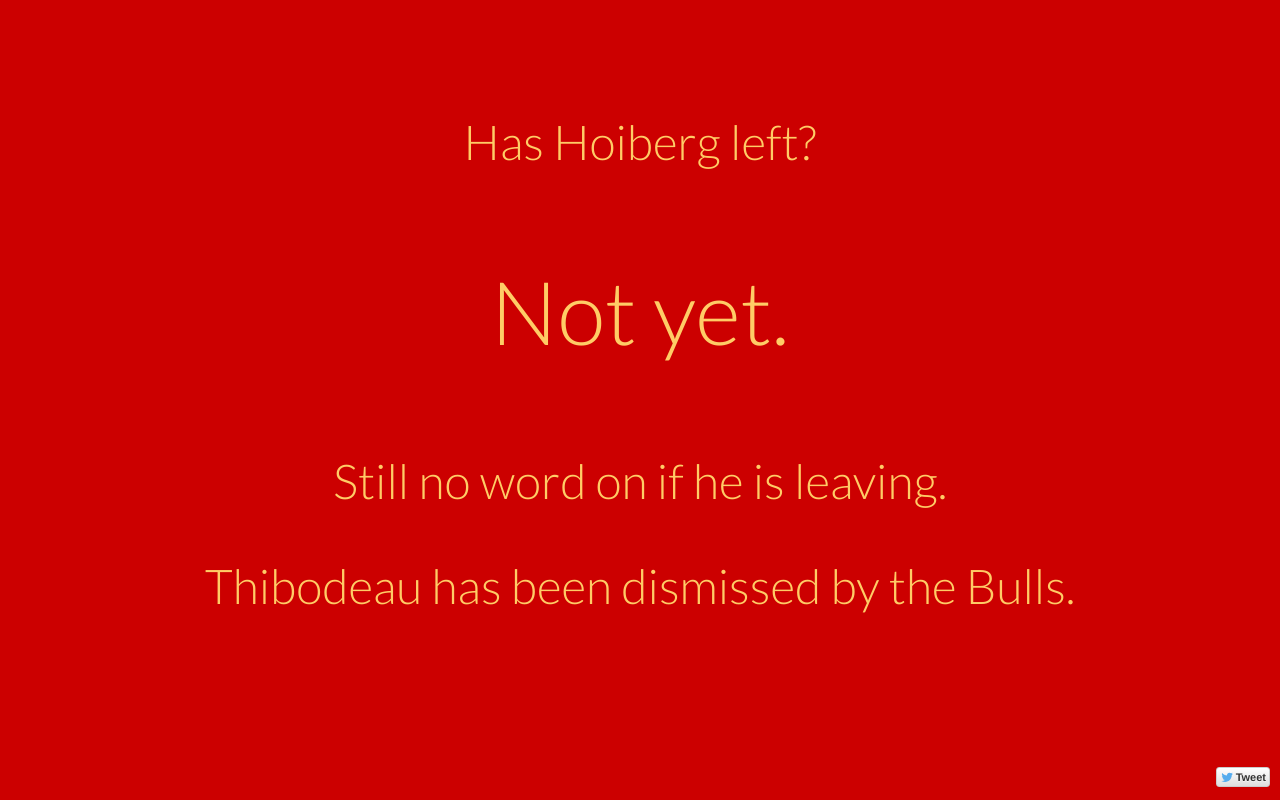
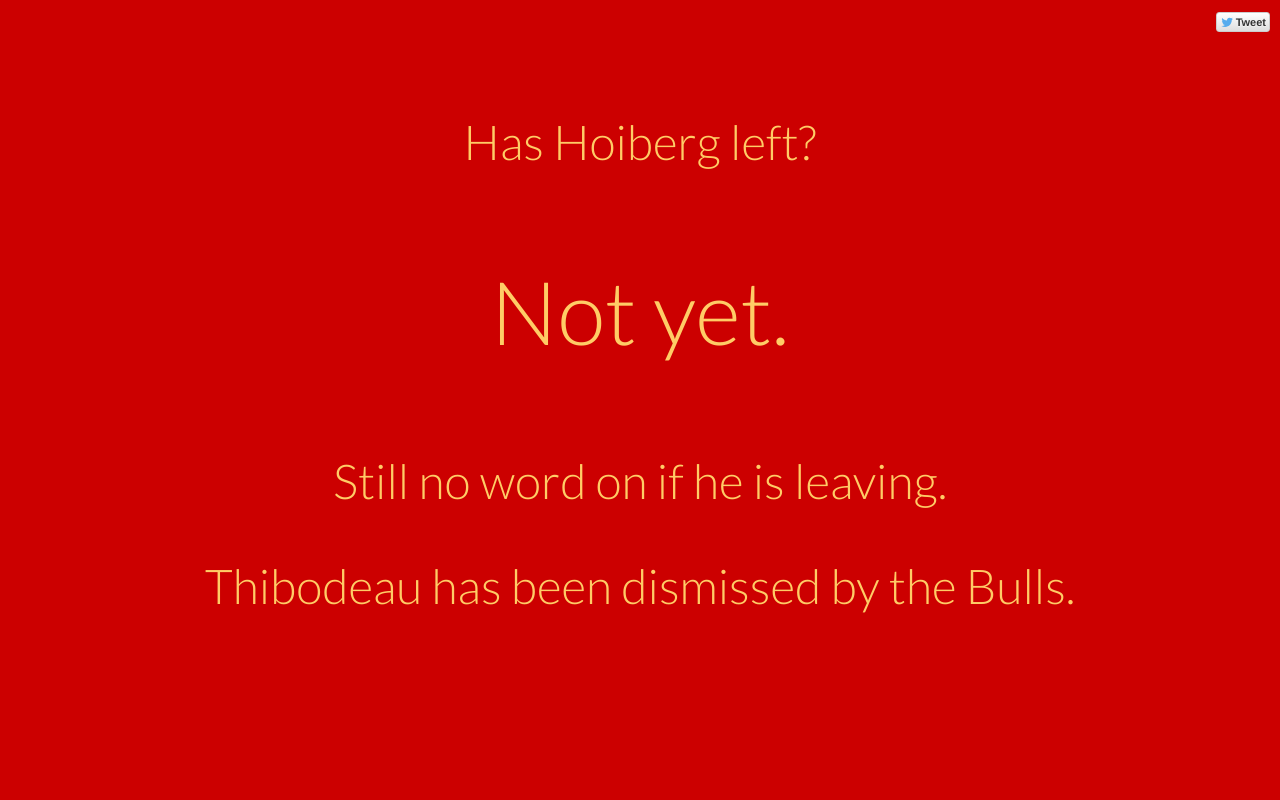
Before and after one commit to mpdavis/hoiberg, a Flask app: page / in a window 1280 px wide. Run offline with Flask 2, Linux system fonts and the light colour scheme; some libraries are stand-ins or nearby versions.

Commit message:
move social up top

```diff
--- a/templates/index.html
+++ b/templates/index.html
@@ -1,3 +1,4 @@
+
 
 <!DOCTYPE html>
 <html lang="en">
@@ -27,22 +28,6 @@
               width: 100%;
             }
 
-            .page-wrap {
-              min-height: 100%;
-              margin-bottom: -35px;
-            }
-
-            .page-wrap:after {
-              content: "";
-              display: block;
-            }
-
-            .site-footer, .page-wrap:after {
-              height: 35px;
-              text-align: right;
-              margin-right: 10px;
-            }
-
             #answer {
               text-align: center;
               font-size: 5.5em;
@@ -52,6 +37,18 @@
 
             #description {
               font-size: 3em;
+            }
+
+            #fb {
+              display: inline-block;
+              vertical-align: middle !important;
+              padding-bottom: 19px;
+            }
+
+            .header {
+              float: right;
+              margin-right: 10px;
+              margin-top: 10px;
             }
 
             a.twitter-share-button,
@@ -87,18 +84,30 @@
         </style>
     </head>
     <body>
-        <div class="page-wrap">
-          <div class="centered">
-                <p id="description">Has Hoiberg left?</p>
-                <p id="answer">Not yet.</p>
-                <p id="description">Still no word on if he is leaving.</p>
-                <p id="description">Thibodeau has been dismissed by the Bulls.</p>
+        <div id="fb-root"></div>
+        <script>(function(d, s, id) {
+          var js, fjs = d.getElementsByTagName(s)[0];
+          if (d.getElementById(id)) return;
+          js = d.createElement(s); js.id = id;
+          js.src = "//connect.facebook.net/en_US/sdk.js#xfbml=1&version=v2.3&appId=8759911484";
+          fjs.parentNode.insertBefore(js, fjs);
+        }(document, 'script', 'facebook-jssdk'));</script>
+
+        <div class="header">
+            <div id="fb">
+              <div class="fb-share-button" data-href="http://hashoibergleft.com" data-layout="button_count"></div>
             </div>
+            <a href="https://twitter.com/share" class="twitter-share-button" data-text="Has Hoiberg Left?  Not yet. #HoibergWatch" data-via="davis_m" data-size="large">Tweet</a>
+            <script>!function(d,s,id){var js,fjs=d.getElementsByTagName(s)[0],p=/^http:/.test(d.location)?'http':'https';if(!d.getElementById(id)){js=d.createElement(s);js.id=id;js.src=p+'://platform.twitter.com/widgets.js';fjs.parentNode.insertBefore(js,fjs);}}(document, 'script', 'twitter-wjs');</script>
         </div>
-        <footer class="site-footer">
-          <a href="https://twitter.com/share" class="twitter-share-button" data-text="Has Hoiberg Left?  Not yet. #HoibergWatch" data-via="davis_m" data-size="large">Tweet</a>
-          <script>!function(d,s,id){var js,fjs=d.getElementsByTagName(s)[0],p=/^http:/.test(d.location)?'http':'https';if(!d.getElementById(id)){js=d.createElement(s);js.id=id;js.src=p+'://platform.twitter.com/widgets.js';fjs.parentNode.insertBefore(js,fjs);}}(document, 'script', 'twitter-wjs');</script>
-        </footer>
+
+        <div class="centered">
+          <p id="description">Has Hoiberg left?</p>
+          <p id="answer">Not yet.</p>
+          <p id="description">Still no word on if he is leaving.</p>
+          <p id="description">Thibodeau has been dismissed by the Bulls.</p>
+        </div>
+
     </body>
 </html>
 
```
